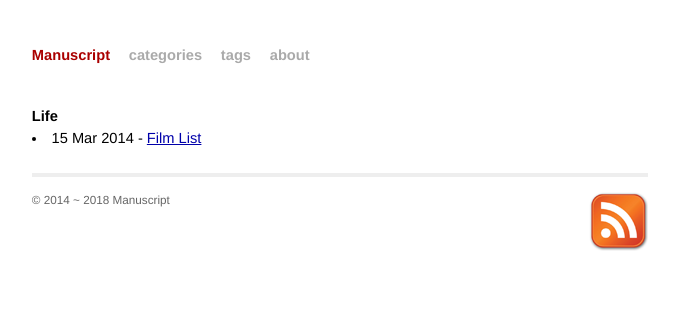
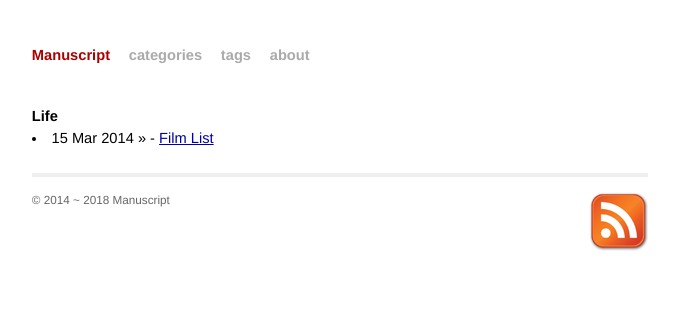
Before and after one commit to noobfish/noobfish.github.io, a Jekyll site: the page built from category.html, in a window 1280 px wide. Shown: the top 322 px of the page, without its empty margins (300-979 px from the left). Built offline with Jekyll 4.4.1, drawn with Linux system fonts in a browser that asks for light colours; some of the changed lines change nothing that is shown.

Commit message:
Update category.html

```diff
--- a/category.html
+++ b/category.html
@@ -10,8 +10,7 @@
 
         {% for post in category[1] %}
         <li>
-            <span">{{ post.date | date_to_string }}</span> -
-            <a href="{{ post.url }}">{{ post.title }}</a>
+            <span>{{ post.date | date_to_string }}</span> &raquo; - <a href="{{ post.url }}">{{ post.title }}</a>
         </li>
         {% endfor %}
     {% endfor %}
```
